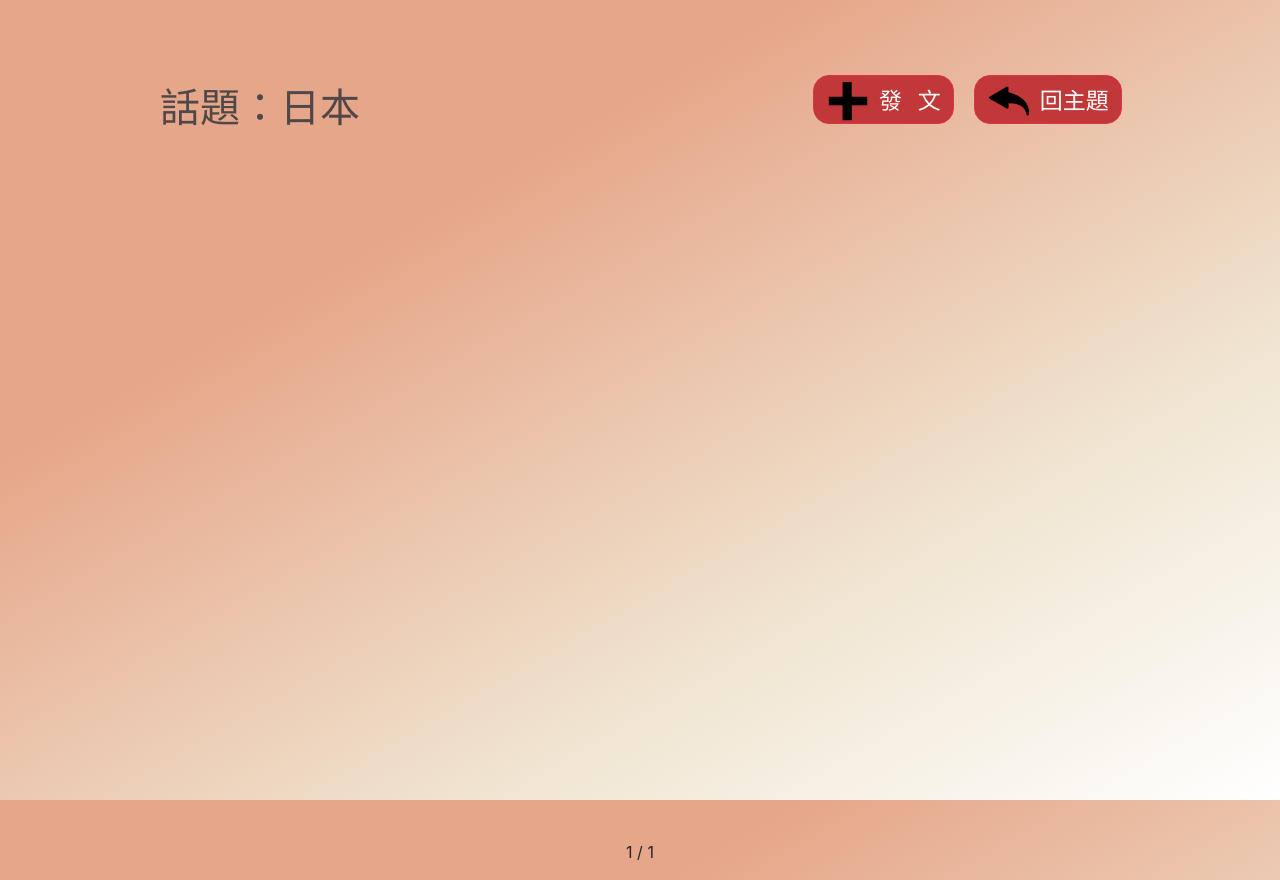
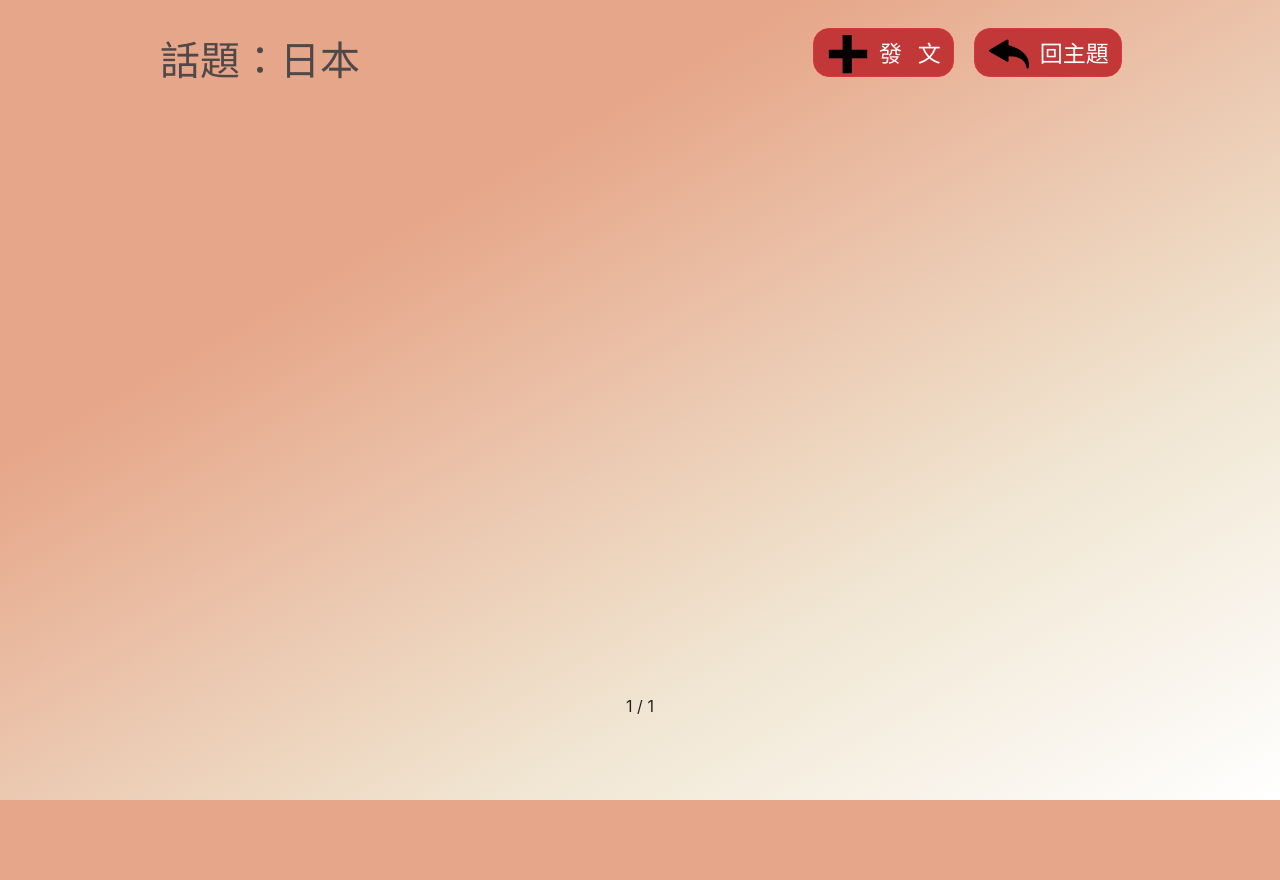
Before and after one commit to shao112/Gossip-Keeper, a Django app: a page that uses templates/all/all.html in a window 1280 px wide. After the commit the page ends 800 px from the top, so only its background shows below. Run offline with Django 4.2, Linux system fonts and the light colour scheme; data comes from the database, SQL or seed files in the repository; both versions use the stored data as it was after the commit; some libraries are stand-ins or nearby versions.

Commit message:
all 所有文章頁面

```diff
--- a/FrontEnd/models.py
+++ b/FrontEnd/models.py
@@ -62,6 +62,6 @@
     class Meta:
         verbose_name = "貼文"   # 單數
         verbose_name_plural = verbose_name   #複數
-        ordering = ['update_date']
+        ordering = ['-created_date']
     def __str__(self):
         return self.title
--- a/FrontEnd/views.py
+++ b/FrontEnd/views.py
@@ -120,7 +120,7 @@
         print("------")
     # 重新抓 Topic
     topic = Topic.objects.all()
-    # topic_hot = Topic.objects.all()[:3]
+    # topic_hot = Topic.objects.all()[:3]、一般 topic [3:]
 
     # 顯示五筆資料
     paginator = Paginator(topic, 5)
--- a/static/css/all/all.css
+++ b/static/css/all/all.css
@@ -56,3 +56,6 @@
     background: #E37878;
     color: #fff;
 }
+.date{
+    float: right;
+}
--- a/templates/all/all.html
+++ b/templates/all/all.html
@@ -10,7 +10,7 @@
     {% endblock %}
 
 {% block main %}
-    <div class="container" style="height: 180px; display: flex; padding-top: 75px; padding-left: 90px;">
+    <div class="container" style="height: 134px; display: flex; padding-top: 28px; padding-left: 90px;">
 
         <div class="topic">
             話題：{{ topic }}
@@ -28,20 +28,21 @@
 
     </div>
 
-    <div class="container" style="height:700px; justify-content: center; display: grid;">
+    <div class="container" style="height:600px; justify-content: center; display: grid;">
 
         {% for p in post %}
-        <div class="row" style="padding:10px 0px; margin-bottom: 10px;">
+        <div class="row">
             <a href="{% url 'article' pk=p.pk %}">
                 <div class="board shadow">
                     <span class="badge author">{{ p.author }}</span>
                     {{ p.title }}
+                    <span class="date">| &nbsp; {{ p.created_date }}</span>
                 </div>
             </a>
         </div>
         {% endfor %}
 
-        <div class="row row-three" style="padding:20px 0px; justify-content: center; position: relative;">
+        <div class="row row-three" style="justify-content: center; position: relative;">
             <ul class="pagination" style="position: absolute; bottom: 0;">
 
                 {% if post.has_previous %}
```
Also changed, not shown: FrontEnd/migrations/0006_alter_post_options.py (added), FrontEnd/migrations/0007_alter_post_options.py (added), db.sqlite3.
